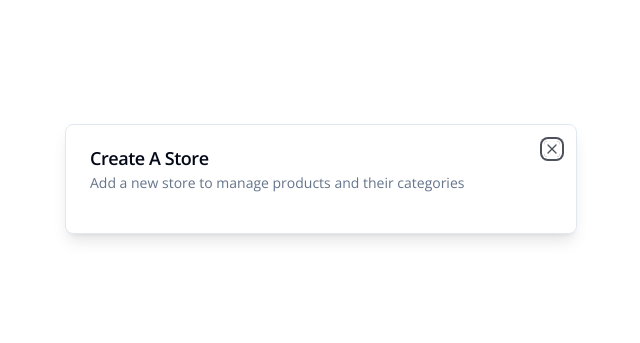
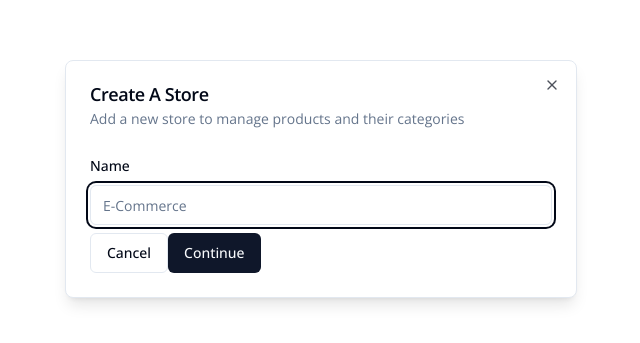
Before and after one commit to KennedyMungai/ecommerce-admin, a Next.js app: page / in a window 1280 px wide. Shown: the part 221-564 px from the top of the page, without its empty margins (319-959 px from the left). Built offline with nearby package versions, Linux system fonts and the light colour scheme.

Commit message:
Created the form in the modal

```diff
--- a/providers/ModalProvider.tsx
+++ b/providers/ModalProvider.tsx
@@ -1,5 +1,14 @@
 'use client'
 import Modal from '@/components/Modal/Modal'
+import { Button } from '@/components/ui/button'
+import {
+	Form,
+	FormControl,
+	FormField,
+	FormItem,
+	FormLabel
+} from '@/components/ui/form'
+import { Input } from '@/components/ui/input'
 import { zodResolver } from '@hookform/resolvers/zod'
 import { useEffect, useState } from 'react'
 import { useForm } from 'react-hook-form'
@@ -34,7 +43,35 @@
 			description={
 				'Add a new store to manage products and their categories'
 			}
-		/>
+		>
+			<div>
+				<div className='space-y-4 py-2 pb-4'>
+					<Form {...form}>
+						<form onSubmit={form.handleSubmit(onSubmit)}>
+							<FormField
+								control={form.control}
+								name='name'
+								render={({ field }) => (
+									<FormItem>
+										<FormLabel>Name</FormLabel>
+										<FormControl>
+											<Input
+												placeholder='E-Commerce'
+												{...field}
+											/>
+										</FormControl>
+									</FormItem>
+								)}
+							/>
+						</form>
+					</Form>
+				</div>
+				<div className='py-6 space-x-2 w-full flex items-center justify-end gap-10'>
+					<Button variant={'outline'}>Cancel</Button>
+					<Button>Continue</Button>
+				</div>
+			</div>
+		</Modal>
 	)
 }
 
```
